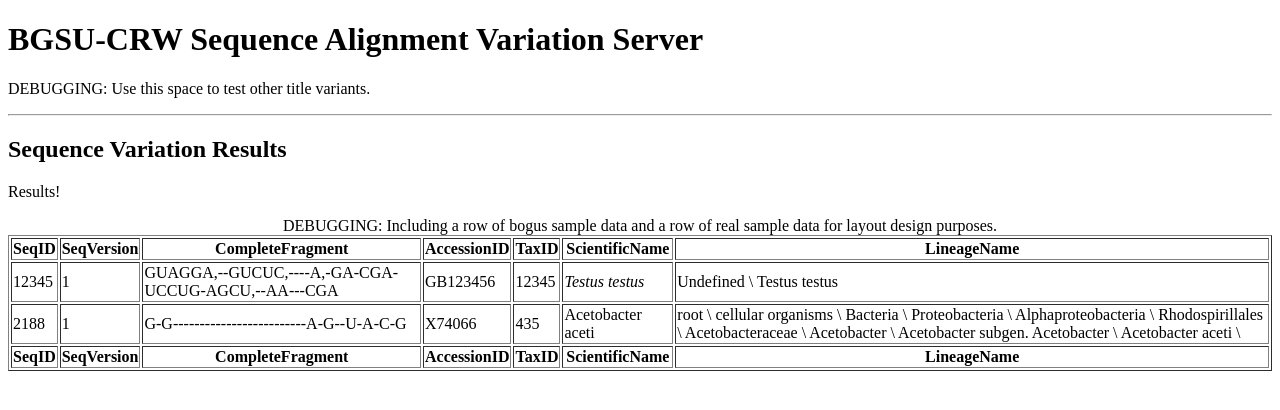
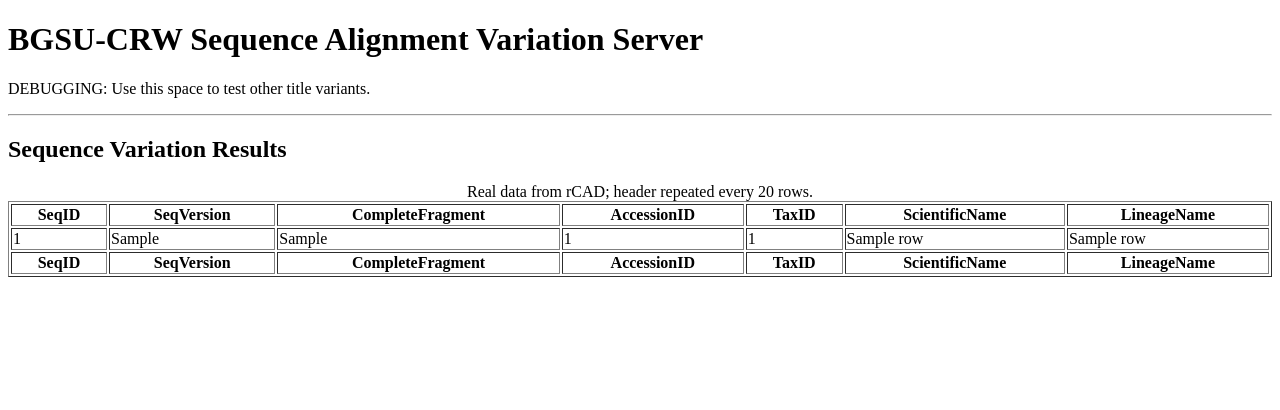
Before and after one commit to BGSU-RNA/alignment-server-dev, a Flask app: template templates/results.html in a window 1280 px wide. Shown: the top 410 px of the page. Run offline with Flask 2, Linux system fonts and the light colour scheme; the template is opened without the code that fills it: most values are stand-ins (such as "Sample title", 1, 10 or a date in 2020).

Commit message:
Operational results.html! Placeholder data and text removed.  Populates table with data from rCAD. This page had been throwing a 500 error, caused by a syntax error on line 35.  In this case, _loop_.index is the required syntax; I had been trying to use the loop name instead, which spawned the error. Working as intended; possible TODO is to make the number of lines between header repeats variable.

```diff
--- a/templates/results.html
+++ b/templates/results.html
@@ -4,9 +4,8 @@
 {% endblock title %}
 {% block body %}
 <h2>{{ self.titletext() }}</h2>
-<p>Results!</p>
 <table border="1" width="100%">
-	<caption>DEBUGGING: Including a row of bogus sample data and a row of real sample data for layout design purposes.</caption>
+	<caption>Real data from rCAD; header repeated every 20 rows.</caption>
 	<thead>
 		{% block results_header %}
 		<tr>
@@ -21,26 +20,8 @@
 		{% endblock results_header %}
 	</thead>
 	<tbody>
-		<tr>
-			<td>12345</td>
-			<td>1</td>
-			<td>GUAGGA,--GUCUC,----A,-GA-CGA-UCCUG-AGCU,--AA---CGA</td>
-			<td>GB123456</td>
-			<td>12345</td>
-			<td><em>Testus testus</em></td>
-			<td>Undefined \ Testus testus</td>
-		</tr>
-		<tr>
-			<td>2188</td>
-			<td>1</td>
-			<td>G-G-------------------------A-G--U-A-C-G</td>
-			<td>X74066</td>
-			<td>435</td>
-			<td>Acetobacter aceti</td>
-			<td>root \ cellular organisms \ Bacteria \ Proteobacteria \ Alphaproteobacteria \ Rhodospirillales \ Acetobacteraceae \ Acetobacter \ Acetobacter subgen. Acetobacter \ Acetobacter aceti \</td>
-		</tr>
-		{# Iterate over data.  Consider putting another copy of results_header every n rows.  What value of n? #}
-	{#
+		{# Iterate over data.  Put another copy of results_header every n rows.
+			What value of n (trying 20)? #}
 		{% for row in data %}
 		<tr>
 			<td>{{ row['SeqID'] }}</td>
@@ -51,16 +32,15 @@
 		    <td>{{ row['ScientificName'] }}</td>
 		    <td>{{ row['LineageName'] }}</td>
 		</tr>
-		{% if data.revindex is divisibleby(20) %}
+			{% if loop.index is divisibleby(20) %}
 	</tbody>
 	<tbody>
 		{{ self.results_header() }}
 	</tbody>
 	<tbody>
-		{% endif %}
+			{% endif %}
 		{% endfor %}
 	</tbody>
-	#}
 	<tfoot>
 		{{ self.results_header() }}
 	</tfoot>
```
